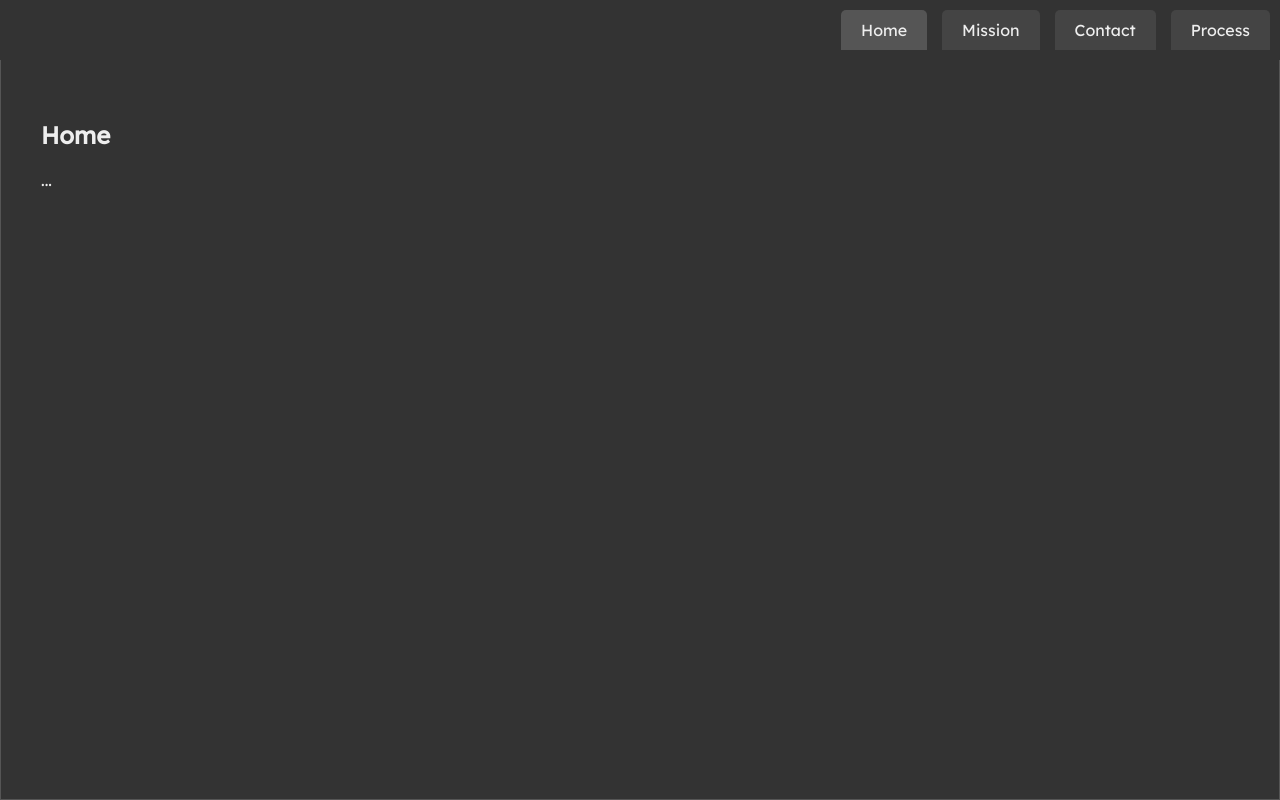
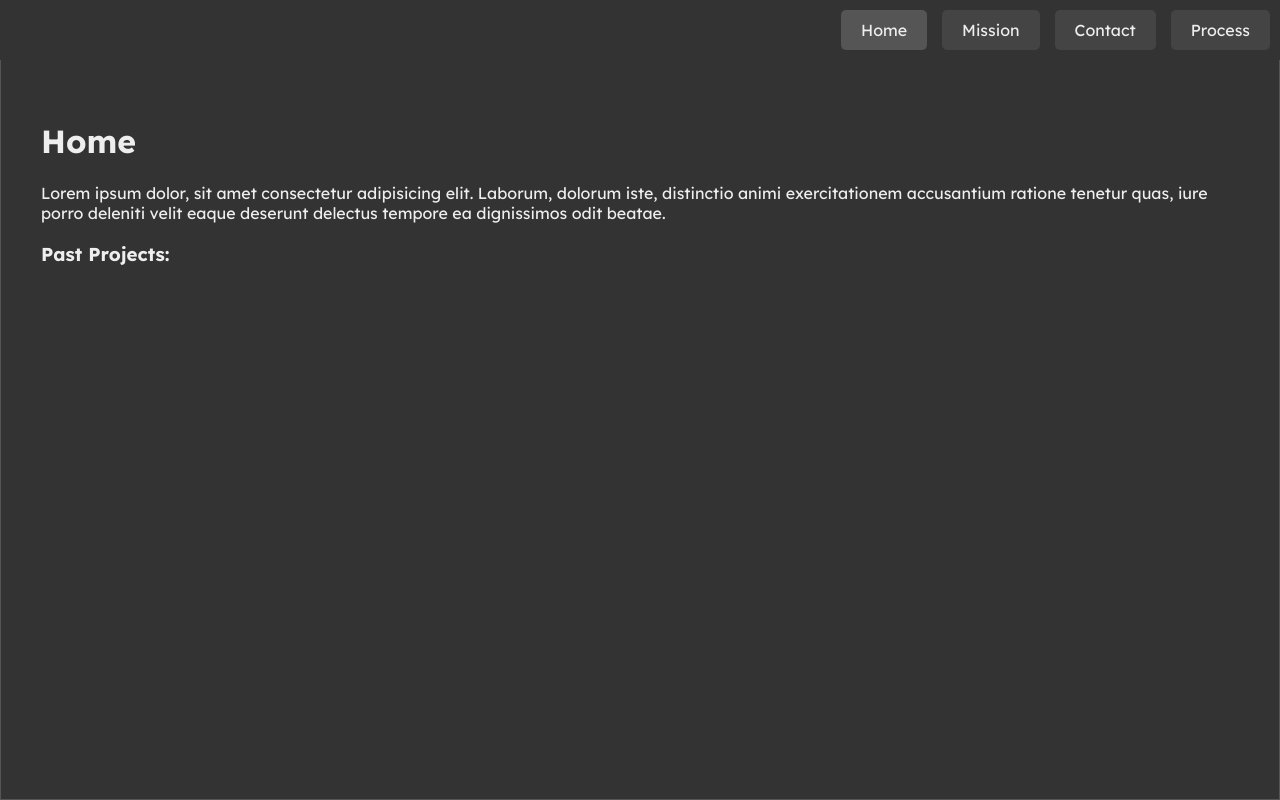
Before and after one commit to Techpotato1/chonkysite, a plain HTML site: page index.html in a window 1280 px wide. Drawn offline with Linux system fonts and the light colour scheme.

Commit message:
fixed formatting and updated tabs

```diff
--- a/index.html
+++ b/index.html
@@ -6,7 +6,7 @@
     <meta name="viewport" content="width=device-width, initial-scale=1.0">
     <title>Your Page Title</title>
     <link rel="stylesheet" href="style.css">
-    <link href="https://fonts.googleapis.com/css2?family=Lexend&display=swap" rel="stylesheet">
+    <style>@import url('https://fonts.googleapis.com/css2?family=Lexend:wght@100..900&display=swap');</style>
 </head>
 
 <body>
@@ -19,25 +19,27 @@
 
     <div class="container">
         <div id="tab1" class="tab-content active">
-            <h2>Home</h2>
-            <p>...</p>
+            <h1>Home</h1>
+            <p>Lorem ipsum dolor, sit amet consectetur adipisicing elit. Laborum, dolorum iste, distinctio animi exercitationem accusantium ratione tenetur quas, iure porro deleniti velit eaque deserunt delectus tempore ea dignissimos odit beatae.</p>
+            <div>
+                <h3>Past Projects:</h3>
+            </div>
         </div>
         <div id="tab2" class="tab-content">
-            <h2>Mission</h2>
+            <h1>Mission</h1>
             <p>...</p>
         </div>
         <div id="tab3" class="tab-content">
 
             <h1>Contact</h1>
-            <p>Whether you have a question, feedback, or want to discuss a potential project, please
-                don't hesitate to reach out.</p>
+            <p>Whether you have a question, feedback, or want to discuss a potential project, please don't hesitate to reach out.</p>
 
             <div class="contact-options">
                 <div class="contact-form">
                 </div>
 
                 <div class="contact-info" style="font-size: large;">
-                    <h3>Ways to Contact</h3>
+                    <h3>Ways to Contact:</h3>
                     <ul>
                         <li><strong>Email:</strong> <a href="mailto:your_email@example.com">your_email@example.com</a></li>
                         <li><strong>Phone:</strong> <a href="tel:+1-123-456-7890">+1-123-456-7890</a></li>
--- a/style.css
+++ b/style.css
@@ -7,6 +7,7 @@ body {
     min-height: 100vh;
     background-color: #222;
     color: #eee;
+
 }
 
 .container {
@@ -25,14 +26,25 @@ body {
 .tab {
     padding: 10px 20px;
     background-color: #444;
-    border-radius: 5px 5px 0 0;
+    border-radius: 5px; /* Makes all corners rounded */
     cursor: pointer;
     transition: background-color 0.3s;
-    margin-left: 15px; /* Add spacing between tabs */
+    margin-left: 15px;
 }
+
 
 .tab.active {
     background-color: #555;
+}
+
+.tab:hover{
+    transform: scale(1.1); /* Scale up slightly */
+    transition: transform 0.3s ease;
+}
+
+.tab:not(:hover) { /* When not hovering */
+    transform: scale(1);   /* Return to original size */
+    transition: transform 0.5s ease-out; /* Smooth ease-out transition */
 }
 
 /* Tab Content Styling */
@@ -56,3 +68,11 @@ body {
 a {
   color: white; /* Set the link text color to white */
 }
+
+a:hover {
+    color: aquamarine; /* Or another color of your choice */
+}
+
+p{
+    font-weight: 400 !important;
+}
```
